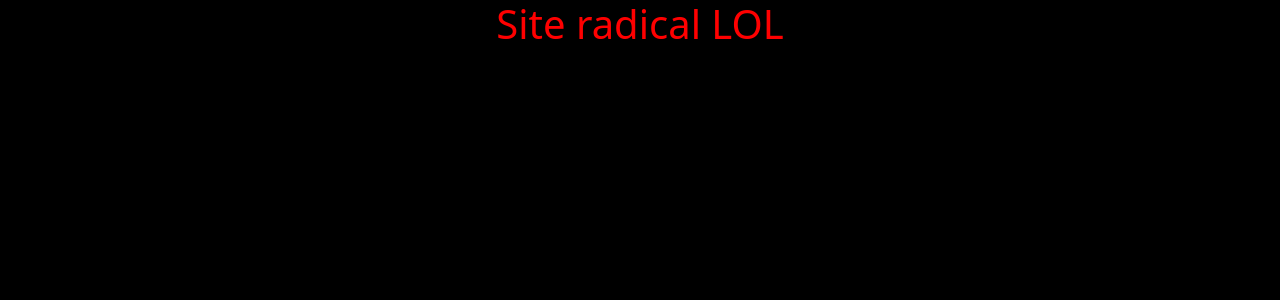
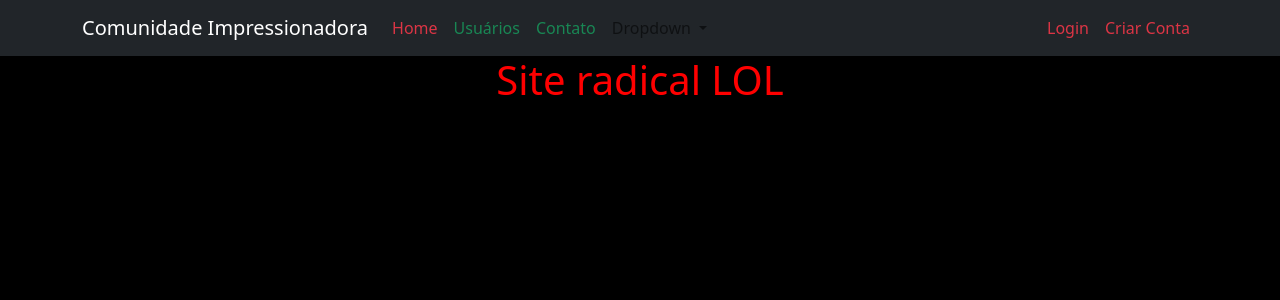
Before and after one commit to Erick-Pavani/Comunidade-Impressionadora, a Flask app: page / in a window 1280 px wide. Shown: the top 300 px of the page. Run offline with Flask 2, Linux system fonts and the light colour scheme.

Commit message:
Added a navbar

```diff
--- a/main.py
+++ b/main.py
@@ -1,18 +1,27 @@
 # Imports
 from flask import Flask, render_template
 
-# Flask Setup
+#------------------------------ Flask Setup ------------------------
 app = Flask(__name__)
 
-# Flask Routes
+lista_usuarios = ['Erick', 'Gabi', 'Gabriele', 'Sandra', 'Pingo']
+
+#------------------------------ Flask Routes -----------------------
+
+# Home
 @app.route('/')
 def home():
     return render_template('home.html')
 
-
+# Contato
 @app.route('/contato')
 def contato():
     return render_template('contato.html')
 
+# Contato
+@app.route('/usuarios')
+def usuarios():
+    return render_template('usuarios.html', lista_usuarios = lista_usuarios)
+
 if __name__== '__main__':
     app.run(debug=True)
--- a/templates/base.html
+++ b/templates/base.html
@@ -12,7 +12,10 @@
     {% endblock %}
 
 </head>
-<body style="background: black; text-align:center ">
+<body class="bg-black" style="text-align:center; color: red;">
+    <header>
+        {% include 'navbar.html' %}
+    </header>
 
     {% block body %}
     {% endblock %}
--- /dev/null
+++ b/templates/navbar.html
@@ -0,0 +1,40 @@
+<nav class="navbar navbar-expand-lg bg-dark">
+    <div class="container-fluid container">
+        <a class="navbar-brand text-white" href="/">Comunidade Impressionadora</a>
+        <button class="navbar-toggler" type="button" data-bs-toggle="collapse" data-bs-target="#navbarSupportedContent" aria-controls="navbarSupportedContent" aria-expanded="false" aria-label="Toggle navigation">
+            <span class="navbar-toggler-icon"></span>
+        </button>
+        <div class="collapse navbar-collapse" id="navbarSupportedContent">
+            <ul class="navbar-nav me-auto mb-2 mb-lg-0">
+                <li class="nav-item">
+                    <a class="nav-link active text-danger" aria-current="page" href="/">Home</a>
+                </li>
+                <li class="nav-item">
+                    <a class="nav-link text-success" href="/usuarios">Usuários</a>
+                </li>
+                <li class="nav-item">
+                    <a class="nav-link text-success" href="/contato">Contato</a>
+                </li>
+                <li class="nav-item dropdown">
+                    <a class="nav-link dropdown-toggle" href="#" id="navbarDropdown" role="button" data-bs-toggle="dropdown" aria-expanded="false">
+                    Dropdown
+                    </a>
+                    <ul class="dropdown-menu" aria-labelledby="navbarDropdown">
+                        <li><a class="dropdown-item" href="#">Action</a></li>
+                        <li><a class="dropdown-item" href="#">Another action</a></li>
+                        <li><hr class="dropdown-divider"></li>
+                        <li><a class="dropdown-item" href="#">Something else here</a></li>
+                    </ul>
+                </li>
+            </ul>
+            <ul class="d-flex navbar-nav">
+                <li class="nav-item">
+                    <a class="nav-link active text-danger" aria-current="page" href="#">Login</a>
+                </li>
+                <li class="nav-item">
+                    <a class="nav-link active text-danger" aria-current="page" href="#">Criar Conta</a>
+                </li>
+            </ul>
+        </div>
+    </div>
+</nav>
```
Also changed, not shown: templates/usuarios.html (added, +12 -0 lines).
